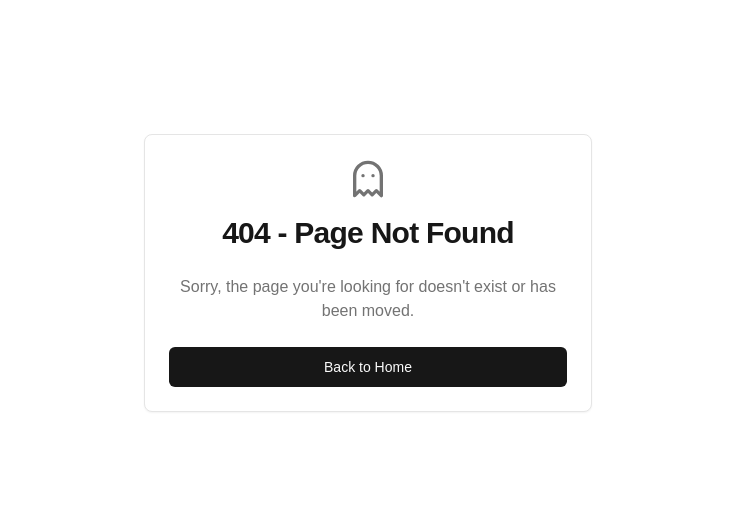
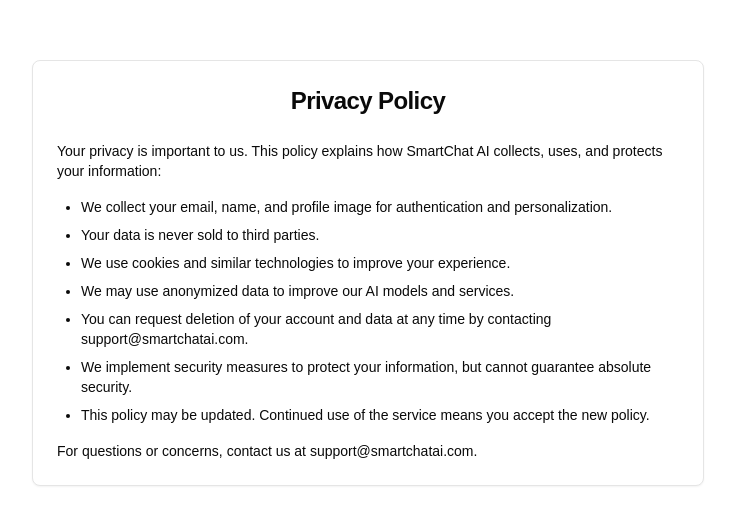
Before and after one commit to TarunChowdala/smartchatiAi-frontend, a React (Vite) app: page /privacy-policy in a window 1280 px wide. Before the commit this address had no page. Shown: the part 127-652 px from the top of the page, without its empty margins (272-1007 px from the left). Built offline with nearby package versions, Linux system fonts and the light colour scheme.

Commit message:
added privacy policyand terms of services screens

```diff
--- a/src/App.tsx
+++ b/src/App.tsx
@@ -14,6 +14,8 @@
 import { ProfileProvider } from "./components/ProfileContext";
 import { CurrentSessionProvider } from "./components/CurrentSession";
 import NotFound from "./pages/Notfound";
+import PrivacyPolicy from "./pages/PrivacyPolicy";
+import TermsOfService from "./pages/TermsOfService";
 
 function App() {
   return (
@@ -57,6 +59,8 @@
               />
               <Route path="/login" element={<LoginPage />} />
               <Route path="/signup" element={<SignupPage />} />
+              <Route path="/privacy-policy" element={<PrivacyPolicy />} />
+              <Route path="/terms-of-service" element={<TermsOfService />} />
               <Route path="*" element={<NotFound />} />
             </Routes>
           </Router>
--- a/src/components/settings/page.tsx
+++ b/src/components/settings/page.tsx
@@ -564,7 +564,7 @@
           </TabsContent>
         </Tabs>
       </motion.div>
-      <Toaster />
+      <Toaster position="top-right" />
     </div>
   );
 }
--- /dev/null
+++ b/src/pages/PrivacyPolicy.tsx
@@ -0,0 +1,48 @@
+import { Card, CardContent, CardHeader, CardTitle } from "@/components/ui/card";
+
+export default function PrivacyPolicy() {
+  return (
+    <div className="min-h-screen flex items-center justify-center bg-background p-4">
+      <Card className="w-full max-w-2xl">
+        <CardHeader>
+          <CardTitle className="text-2xl text-center">Privacy Policy</CardTitle>
+        </CardHeader>
+        <CardContent className="space-y-4 text-sm text-foreground">
+          <p>
+            Your privacy is important to us. This policy explains how SmartChat
+            AI collects, uses, and protects your information:
+          </p>
+          <ul className="list-disc pl-6 space-y-2">
+            <li>
+              We collect your email, name, and profile image for authentication
+              and personalization.
+            </li>
+            <li>Your data is never sold to third parties.</li>
+            <li>
+              We use cookies and similar technologies to improve your
+              experience.
+            </li>
+            <li>
+              We may use anonymized data to improve our AI models and services.
+            </li>
+            <li>
+              You can request deletion of your account and data at any time by
+              contacting support@smartchatai.com.
+            </li>
+            <li>
+              We implement security measures to protect your information, but
+              cannot guarantee absolute security.
+            </li>
+            <li>
+              This policy may be updated. Continued use of the service means you
+              accept the new policy.
+            </li>
+          </ul>
+          <p>
+            For questions or concerns, contact us at support@smartchatai.com.
+          </p>
+        </CardContent>
+      </Card>
+    </div>
+  );
+}
--- /dev/null
+++ b/src/pages/TermsOfService.tsx
@@ -0,0 +1,48 @@
+import { Card, CardContent, CardHeader, CardTitle } from "@/components/ui/card";
+
+export default function TermsOfService() {
+  return (
+    <div className="min-h-screen flex items-center justify-center bg-background p-4">
+      <Card className="w-full max-w-2xl">
+        <CardHeader>
+          <CardTitle className="text-2xl text-center">
+            Terms of Service
+          </CardTitle>
+        </CardHeader>
+        <CardContent className="space-y-4 text-sm text-foreground">
+          <p>
+            Welcome to SmartChat AI! By using our service, you agree to the
+            following terms:
+          </p>
+          <ul className="list-disc pl-6 space-y-2">
+            <li>You must be at least 13 years old to use this service.</li>
+            <li>
+              Do not use SmartChat AI for any unlawful, harmful, or abusive
+              activities.
+            </li>
+            <li>
+              We reserve the right to suspend or terminate accounts that violate
+              our terms.
+            </li>
+            <li>
+              All content generated by SmartChat AI is for informational
+              purposes only and should not be considered professional advice.
+            </li>
+            <li>
+              We may update these terms at any time. Continued use of the
+              service means you accept the new terms.
+            </li>
+            <li>
+              You are responsible for maintaining the confidentiality of your
+              account credentials.
+            </li>
+            <li>
+              SmartChat AI is provided "as is" without warranties of any kind.
+            </li>
+          </ul>
+          <p>For questions, contact us at support@smartchatai.com.</p>
+        </CardContent>
+      </Card>
+    </div>
+  );
+}
```
Also changed, not shown: 2 other files (tests, documents, lock files or other folders).
